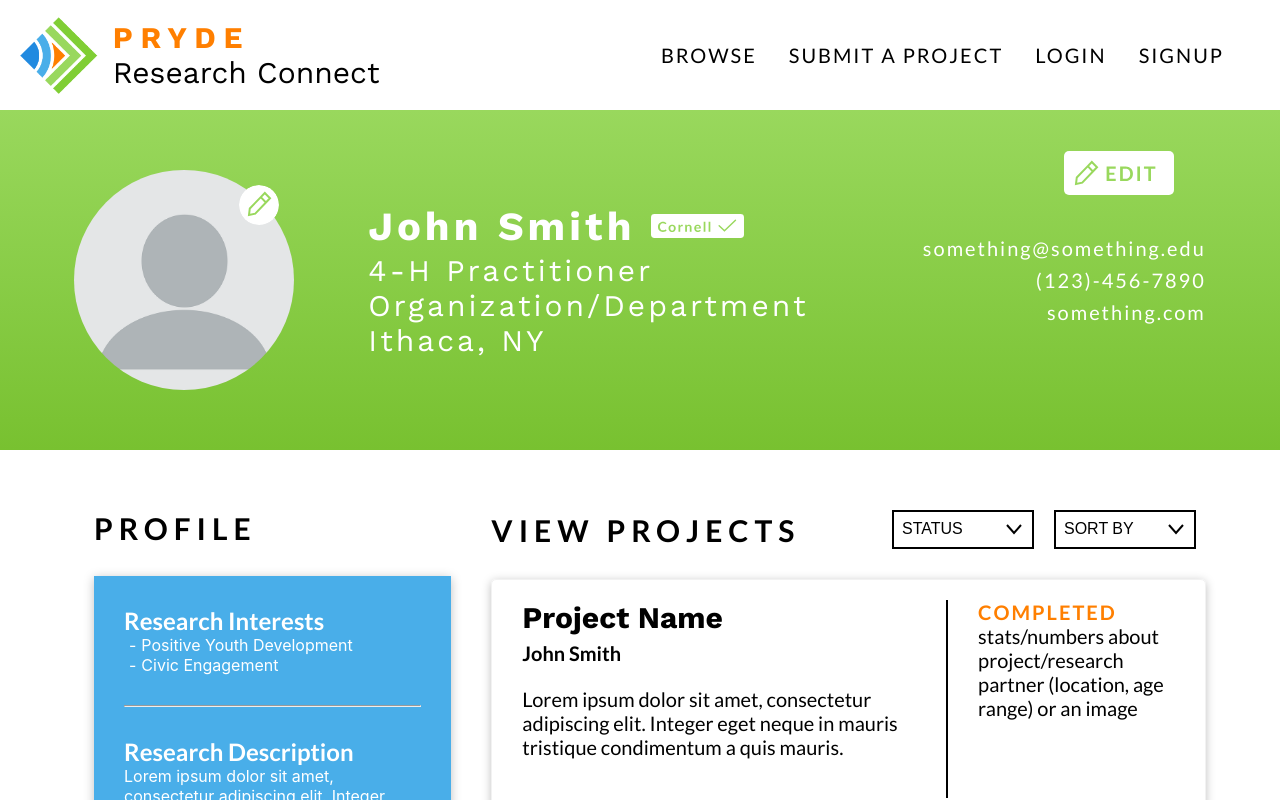
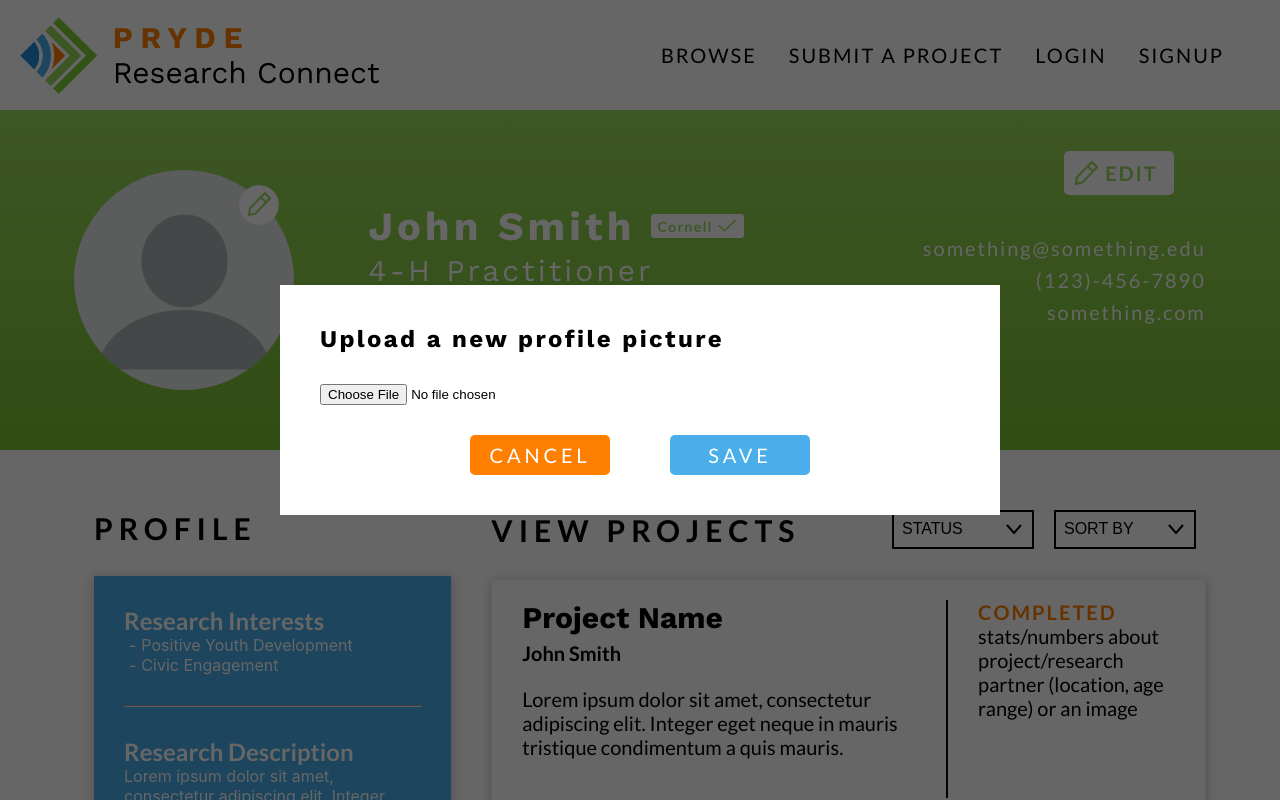
Before and after one commit to gnaww/pryde-connect, a React (Create React App) app in the folder frontend/: page /user/1 in a window 1280 px wide. Both pictures are taken after a click on the button 259 px from the left and 206 px from the top of the page. Shown: the top 800 px of the page. Built offline with nearby package versions, Linux system fonts and the light colour scheme.

Commit message:
added profile page upload modal

```diff
--- /dev/null
+++ b/frontend/src/components/ProfilePictureModal.js
@@ -0,0 +1,61 @@
+import React, { Component } from 'react';
+import styles from '../styles/Modal.module.css';
+
+class ProfilePictureModal extends Component {
+    constructor(props) {
+        super(props);
+        this.state = {
+            showPreview: false
+        };
+        this.profilePicInput = React.createRef();
+    }
+
+    handleClick = event => {
+        if (!this.node.contains(event.target)) {
+            this.props.handleClose();
+        }
+    }
+
+    handleInputChange = event => {
+        this.setState({ showPreview: true });
+        const preview = document.getElementById('preview');
+        preview.src = URL.createObjectURL(event.target.files[0]);
+    }
+
+    handleSubmit = event => {
+        event.preventDefault();
+        alert(
+            `Selected file - ${
+            this.profilePicInput.current.files[0].name
+            }`
+        );
+    }
+
+    componentDidMount() {
+        document.addEventListener('mousedown', this.handleClick, false);
+    }
+
+    componentWillUnmount() {
+        document.removeEventListener('mousedown', this.handleClick, false);
+    }
+
+    render() {
+        const classes = this.props.visible ? `${styles.modal} ${styles.visible}` : `${styles.modal} ${styles.hidden}`;
+
+        return (
+            <div className={classes}>
+                <section className={styles.content} ref={node => this.node = node}>
+                    <h1>Upload a new profile picture</h1>
+                    <input type="file" ref={this.profilePicInput} accept="image/*" onChange={this.handleInputChange} />
+                    <img id="preview" alt="Upload preview" className={this.state.showPreview ? styles.visible : styles.hidden } />
+                    <div>
+                        <button className={styles.cancelButton} onClick={this.props.handleClose}>CANCEL</button>
+                        <button className={styles.saveButton} onClick={this.handleSubmit}>SAVE</button>
+                    </div>
+                </section>
+            </div>
+        );
+    }
+}
+
+export default ProfilePictureModal;
--- a/frontend/src/pages/Profile.js
+++ b/frontend/src/pages/Profile.js
@@ -8,6 +8,7 @@ import editIcon from '../images/edit-icon.svg';
 import editIconGreen from '../images/edit-icon-green.svg';
 import CustomDropdown from '../components/CustomDropdown';
 import SearchResult from '../components/SearchResult';
+import ProfilePictureModal from '../components/ProfilePictureModal';
 import styles from '../styles/Profile.module.css';
 
 class Profile extends Component {
@@ -49,23 +50,21 @@ class Profile extends Component {
                 ]
             },
             statusFilter: "all",
-            sortBy: "name-asc"
+            sortBy: "name-asc",
+            showModal: false
         };
-        this.profilePicInput = React.createRef();
     }
 
     handleDropdownChange = dropdown => event => {
         this.setState({ [dropdown]: event.target.value });
     }
 
-    handleProfilePicture = event => {
-        event.preventDefault();
-        // open a modal for updating picture
-        alert(
-            `Selected file - ${
-            this.profilePicInput.current.files[0]
-            }`
-        );
+    showModal = () => {
+        this.setState({ showModal: true });
+    }
+
+    hideModal = () => {
+        this.setState({ showModal: false });
     }
 
     componentDidMount() {
@@ -117,8 +116,7 @@ class Profile extends Component {
                 <header className={user.role === "Practitioner" ? `${styles.profileHeader} ${styles.practitioner}` : `${styles.profileHeader} ${styles.researcher}`}>
                     <div className={styles.profilePicture}>
                         <img src={profilePicture} alt="Profile pic" />
-                        <input type="file" ref={this.profilePicInput} onChange={this.handleProfilePicture} hidden />
-                        <button onClick={() => 1}>
+                        <button className={styles.profilePictureEdit} onClick={this.showModal}>
                             {
                                 user.role === "Practitioner" ?
                                     <img src={editIcon} alt="Edit button" />
@@ -126,6 +124,7 @@ class Profile extends Component {
                                     <img src={editIconGreen} alt="Edit button" />
                             }
                         </button>
+                        <ProfilePictureModal visible={this.state.showModal} handleClose={this.hideModal} />
                     </div>
                     <div className={styles.personalInformation}>
                         <h1>{user.name} { user.role === "Practitioner" ? <img src={badge} alt="CCE badge" /> : <img src={badgeGreen} alt="Cornell badge" /> }</h1>
--- /dev/null
+++ b/frontend/src/styles/Modal.module.css
@@ -0,0 +1,67 @@
+.modal {
+    position: fixed;
+    top: 0;
+    left: 0;
+    width: 100%;
+    height: 100%;
+    background: rgba(0, 0, 0, 0.6);
+    z-index: 1000;
+}
+
+.content {
+    position: fixed;
+    background: white;
+    width: 50%;
+    height: auto;
+    top: 50%;
+    left: 50%;
+    transform: translate(-50%,-50%);
+    padding: 40px;
+}
+
+.content h1 {
+    margin: 0 0 30px 0;
+    font-family: Work Sans;
+    letter-spacing: 0.1em;
+}
+
+.content div {
+    display: flex;
+    justify-content: center;
+    margin-top: 30px;
+}
+
+.content img {
+    width: 220px;
+    height: 220px;
+    margin: 15px auto;
+}
+
+.content button {
+    font-family: Lato;
+    font-size: 20px;
+    letter-spacing: 0.19em;
+    color: white;
+    border-radius: 5px;
+    border: none;
+    width: 140px;
+    height: 40px;
+    cursor: pointer;
+    margin: 0 30px;
+}
+
+.cancelButton {
+    background: #FF7F00;
+}
+
+.saveButton {
+    background: #49AEE9;
+}
+
+.visible {
+    display: block;
+}
+
+.hidden {
+    display: none;
+}
--- a/frontend/src/styles/Profile.module.css
+++ b/frontend/src/styles/Profile.module.css
@@ -31,7 +31,7 @@
     border-radius: 50%;
 }
 
-.profilePicture button {
+.profilePictureEdit {
     border: none;
     background: none;
     padding: 0;
```
